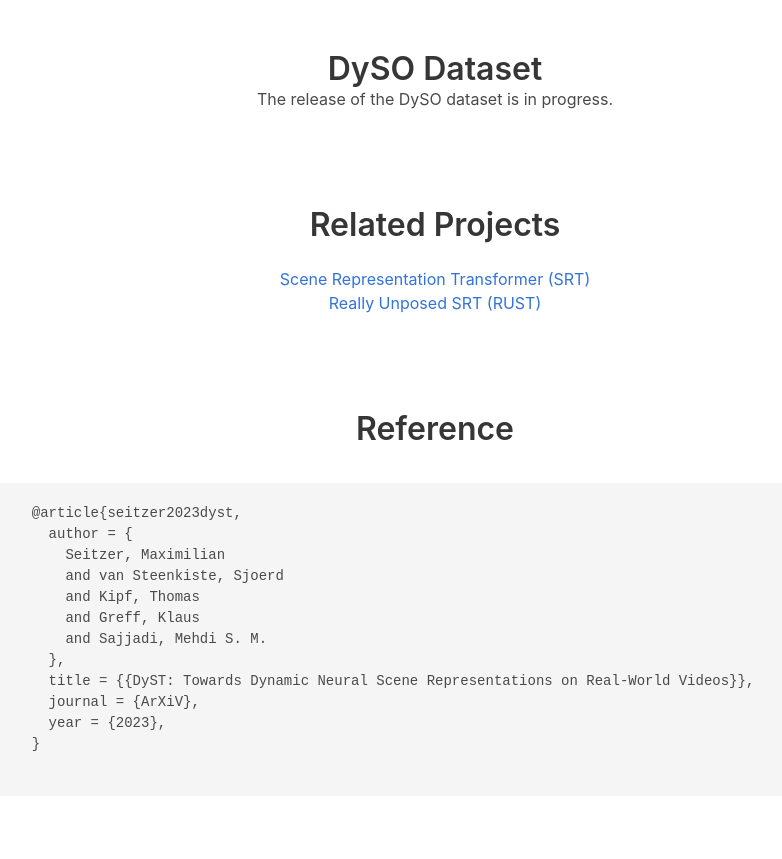
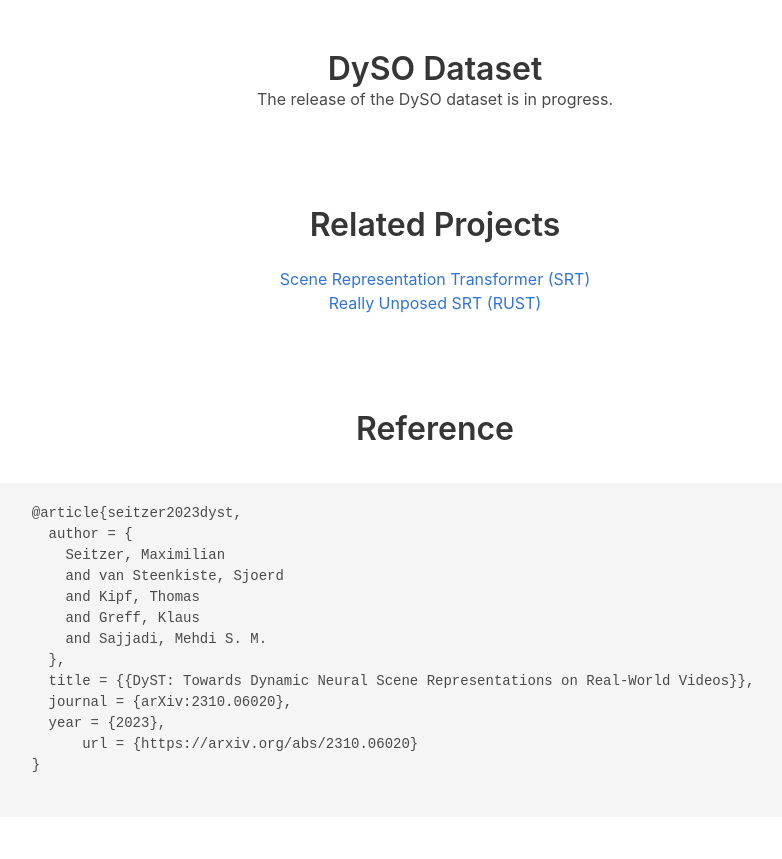
Before and after one commit to dyst-paper/dyst-paper.github.io, a plain HTML site: page index.html in a window 1280 px wide. Shown: the part 1917-2776 px from the top of the page, without its empty margins (205-987 px from the left). Drawn offline with Linux system fonts and the light colour scheme; some icons are missing.

Commit message:
Add links to arxiv

```diff
--- a/index.html
+++ b/index.html
@@ -84,8 +84,9 @@
       and Sajjadi, Mehdi S. M.
     },
     title = {{DyST: Towards Dynamic Neural Scene Representations on Real-World Videos}},
-    journal = {ArXiV},
+    journal = {arXiv:2310.06020},
     year = {2023},
+	url = {https://arxiv.org/abs/2310.06020}
   }
           </pre>
     </div>
--- a/static/js/main.js
+++ b/static/js/main.js
@@ -38,7 +38,7 @@ function _makeHeader() {
                         <sup>*</sup>Correspondence: <a href = "mailto: maximilian.seitzer@tuebingen.mpg.de,dyst@msajjadi.com">maximilian.seitzer@tuebingen.mpg.de</a>, <a href = "mailto: maximilian.seitzer@tuebingen.mpg.de,dyst@msajjadi.com">dyst@msajjadi.com</a>
                         </p>
                         <br/>
-                        <a target="_blank" rel="noopener noreferrer" href="">
+                        <a target="_blank" rel="noopener noreferrer" href="https://arxiv.org/abs/2310.06020">
                           <button class="button is-link is-light is-responsive">Paper</button>
                         </a>
                     </div>
```
